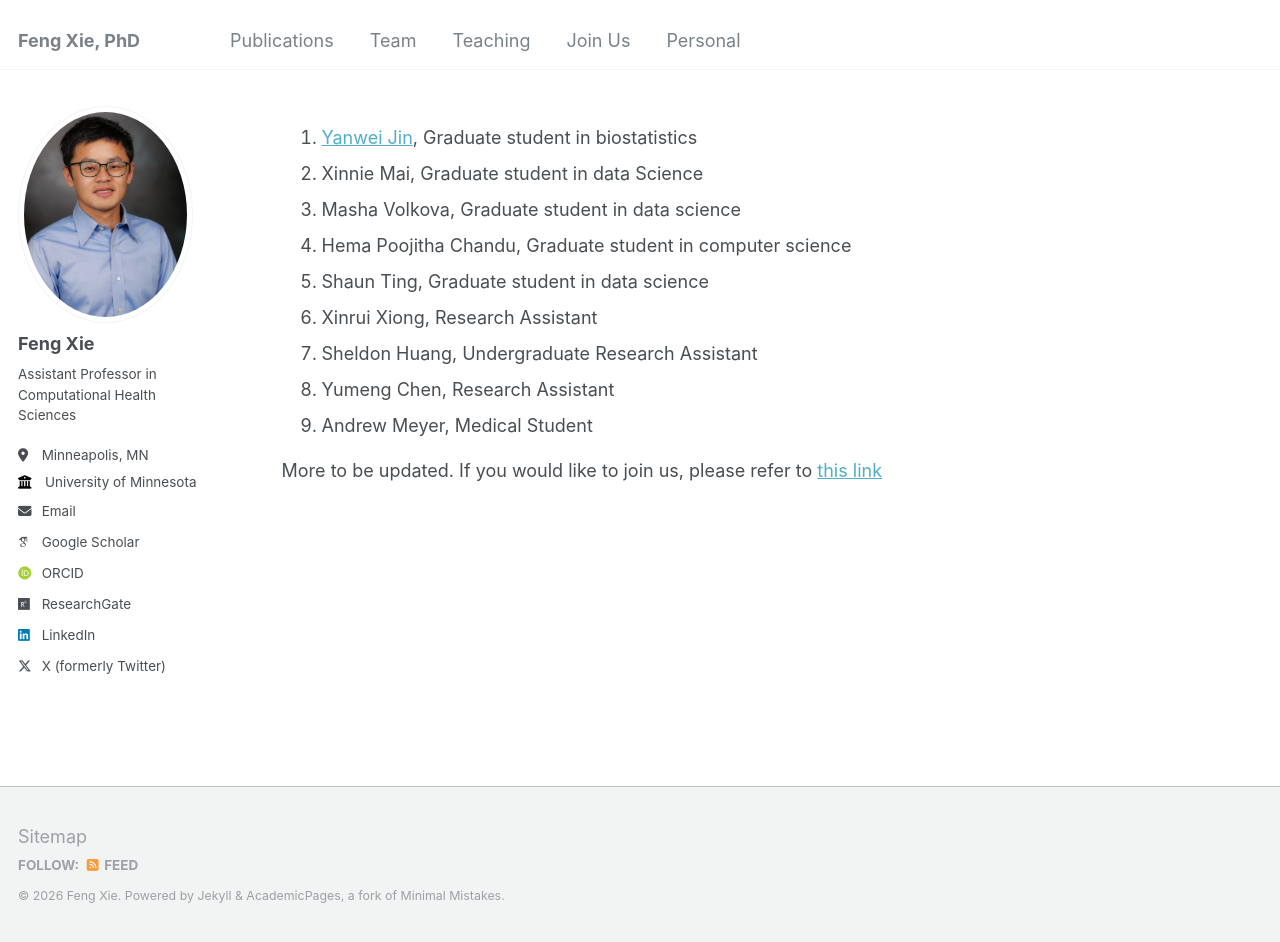
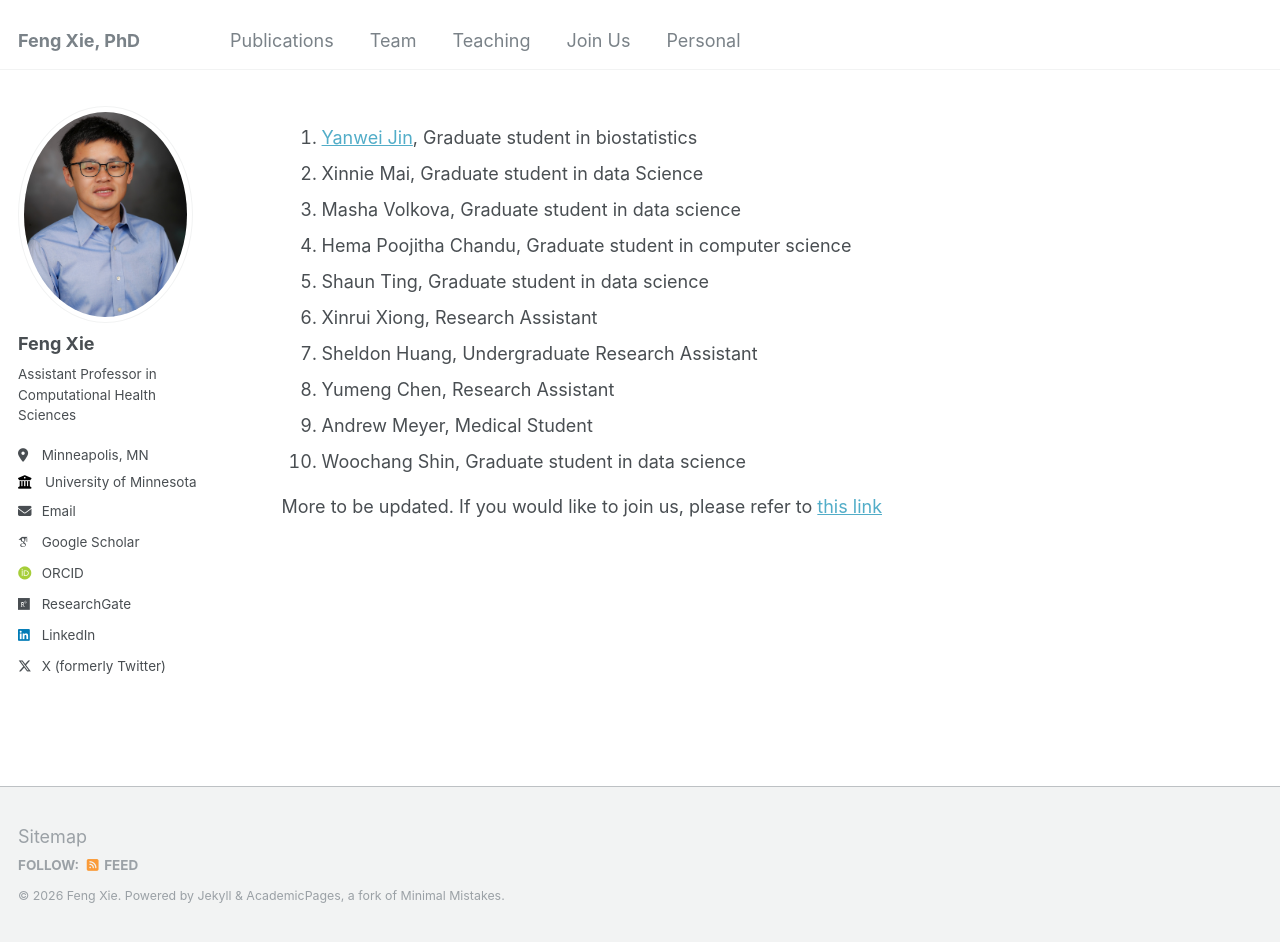
Before and after one commit to fengx13/fengx13.github.io, a Jekyll site: the page built from _pages/team.md, in a window 1280 px wide and 942 px high. Built offline with Jekyll 4.4.1, drawn with Linux system fonts in a browser that asks for light colours; some web fonts are replaced.

Commit message:
Add Woochang Shin to the team list

```diff
--- a/_pages/team.md
+++ b/_pages/team.md
@@ -14,6 +14,7 @@ author_profile: true
 7. Sheldon Huang, Undergraduate Research Assistant
 8. Yumeng Chen, Research Assistant
 9. Andrew Meyer, Medical Student
+10. Woochang Shin, Graduate student in data science
 
 More to be updated.
 If you would like to join us, please refer to [this link](https://fengx13.github.io/join%20us/)
```
